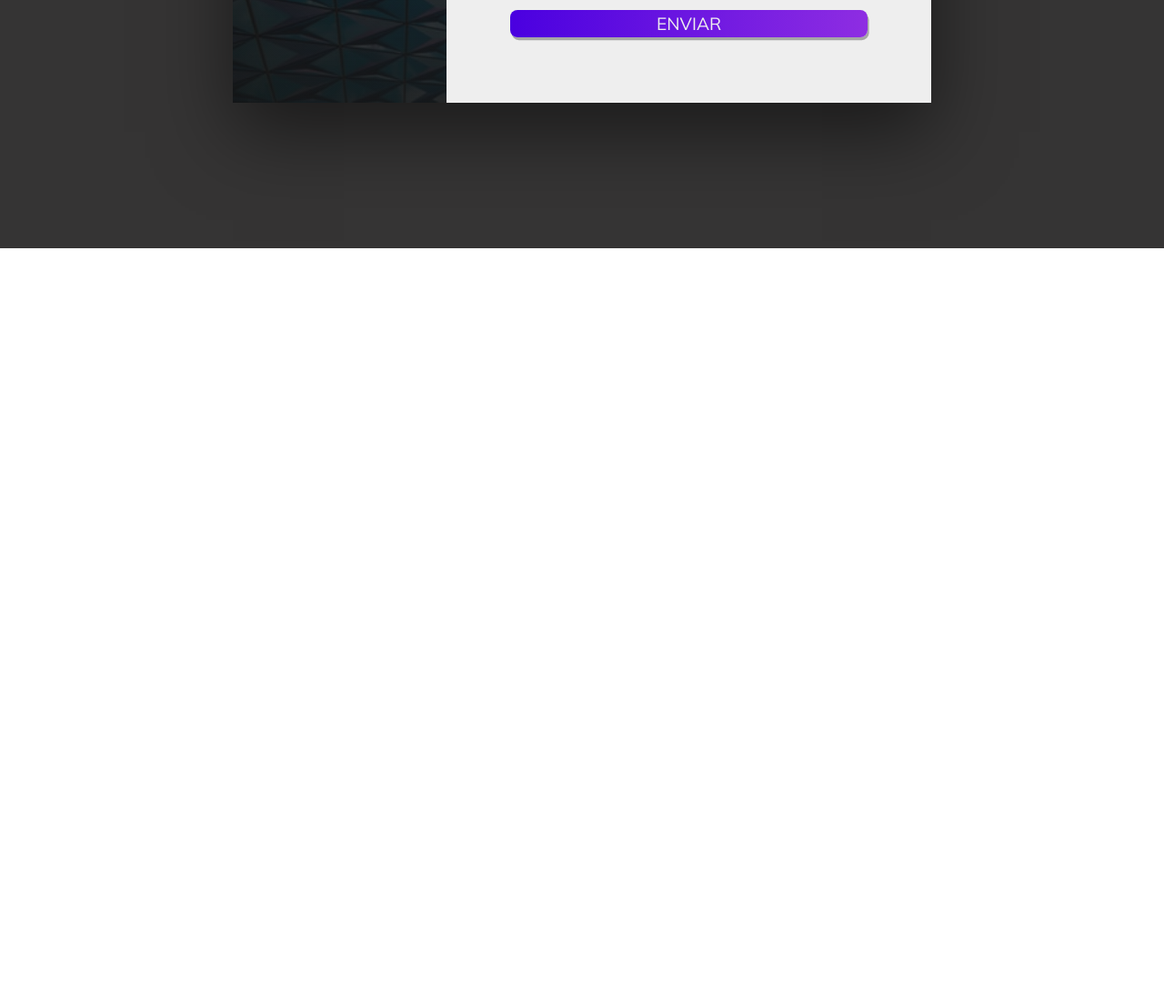
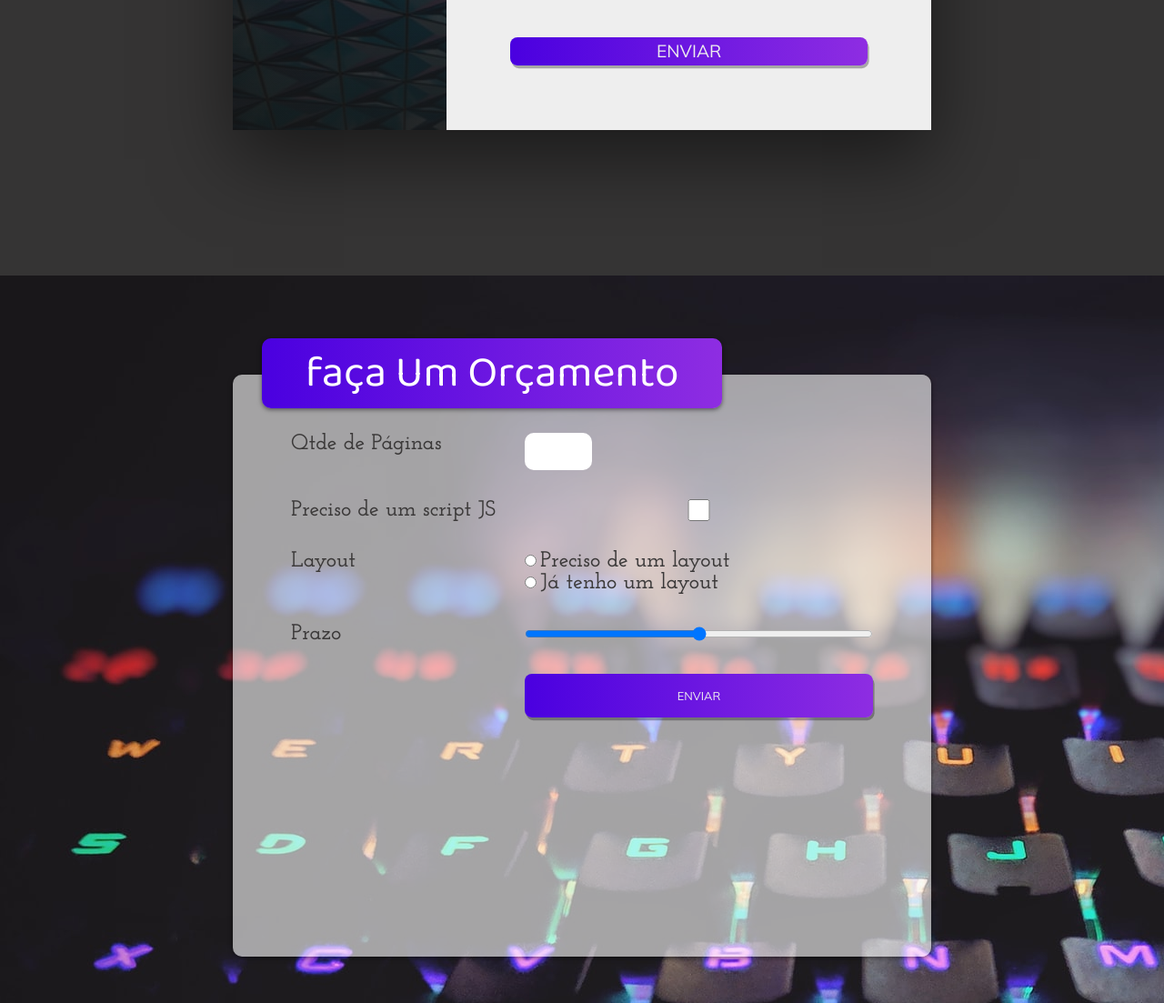
Before and after one commit to Rogerio-139715/portifolio, a plain HTML site: page index.html in a window 1280 px wide. Shown: the part 2557-3660 px from the top of the page at 91% size. Before the commit the page ends 2830 px from the top, so only its background shows below. Drawn offline with Linux system fonts and the light colour scheme.

Commit message:
:package: Orçamento

```diff
--- a/assets/css/sltyle.css
+++ b/assets/css/sltyle.css
@@ -339,6 +339,7 @@ header{
     .projetos{
       display:flex;
       justify-content: space-evenly;
+      margin-bottom: 2rem;
 
     }
 
@@ -437,7 +438,6 @@ header{
      justify-content: center;
      margin-top: .1rem;
 
-
  }
 
  .contato-wrapper{
@@ -463,7 +463,7 @@ header{
 
  .sessao-contato h1{
      font-family: var(--font-primary);
-     color:#683681;
+     color:#423e44;
      font-size: 3rem;
      font-weight: lighter;
  }
@@ -485,7 +485,7 @@ header{
      border: none;
      width: 20rem;
      font-family: var(--font-secundary);
-     font-weight: 500;
+     font-weight: 400;
      font-size: 1rem;
      text-shadow: 0rem 0.1rem 0.1rem rgba(0, 0, 0, 0.2);
      border-bottom: .2rem dashed #636363;
@@ -496,7 +496,7 @@ header{
  .input-group textarea{
      padding-top: 0.5rem;
      max-width:25rem;
-     max-height: 4;
+     max-height: 5;
      resize: none;
  }
 
@@ -504,7 +504,7 @@ header{
      position:absolute;
      left:0;
      font-size: 1.2rem;
-     font-weight: 700;
+     font-weight: 500;
      color:#646461;
      font-family: var(--font-secundary) ;
      text-transform: uppercase;
@@ -527,4 +527,75 @@ header{
     height: 1.91rem;
     margin-top: 1.5rem;
 
+
 }
+ /* sessao-orçamento */
+
+ .sessao-orcamento{
+    width: 100%;
+    height: 100vh;
+    background: url(../../images/orc2.jpg) no-repeat ;
+    object-fit: cover;
+    display: flex;
+    justify-content: center;
+    align-items: center;
+
+ }
+
+ .orcamento-wrapper{
+     width: 60%;
+     height: 80%;
+     background-color: #ffffff99;
+     border-radius:10px;
+     box-shadow: 0 0.1rem 0.3rem rgba(0, 0, 0, 0.5);
+     position:relative;
+     margin-top: 3.6rem;
+    }
+
+    .sessao-orcamento h1{
+        position:absolute;
+        top: -2.5rem;
+        left: 2rem;
+        background: #8e2de2;
+        background: -webkit-linear-gradient(to right, #8e2de2, #4a00e0);
+        background: linear-gradient(to left, #8e2de2, #4a00e0);
+        padding: 0 3rem;
+        color:#fff;
+        font-family: var(--font-primary);
+        font-size:3rem;
+        font-weight:lighter;
+        box-shadow: 0 0.1rem 0.3rem rgba(0, 0, 0, 0.5);
+        border-radius:10px;
+
+    }
+
+    .sessao-orcamento form{
+        margin:4rem;
+        display:grid;
+        grid-template-columns: auto 1fr;
+        column-gap: 2rem;
+        row-gap: 2rem;
+    }
+    .sessao-orcamento label{
+        font-family: var(--font-secundary);
+        font-size: 1.5rem;
+        font-weight:600;
+        color:#3b3939;
+    }
+
+    .sessao-orcamento input[type="number"] {
+        font-family: var(--font-secundary);
+        width: 4rem;
+        font-size:2rem;
+        outline:none;
+        border-radius:10px;
+        border:none;
+        padding: .3rem;
+    }
+
+    .btn-orcamento{
+       text-transform: uppercase;
+       padding: 1rem;
+       cursor: pointer;
+       grid-column: 2;
+    }
--- a/index.html
+++ b/index.html
@@ -202,6 +202,31 @@
                 </div>
             </div>
         </section>
+        <section class="sessao-orcamento">
+            <div class="orcamento-wrapper">
+             <h1>faça Um Orçamento</h1>
+             <form >
+                 <label for="qtde">Qtde de Páginas</label>
+                 <input type="number" min="1" name="qtde" id="qtde">
+                 <label for="js">Preciso de um script JS</label>
+                 <input type="checkbox" name="js" id="js">
+                 <label>Layout</label>
+                 <div class="group-layout">
+                    <div>
+                     <input type="radio" name="layout" id="layout-sim">
+                     <label for="layout-sim" >Preciso de um layout</label>
+                    </div>
+                    <div>
+                        <input type="radio" name="layout" id="layout-nao">
+                        <label for="layout-nao" >Já tenho um layout</label>
+                       </div>
+                 </div>
+                 <label for="prazo">Prazo</label>
+                 <input type="range" name="prazo" id="prazo">
+                 <button class="btn btn-orcamento" type="submit">Enviar</button>
+                </form>
+            </div>
+        </section>
 
     </div>
 
```
Also changed, not shown: images/orc1.jpg (added), images/orc2.jpg (added), images/orcamento.jpg (added), 1 other file.
